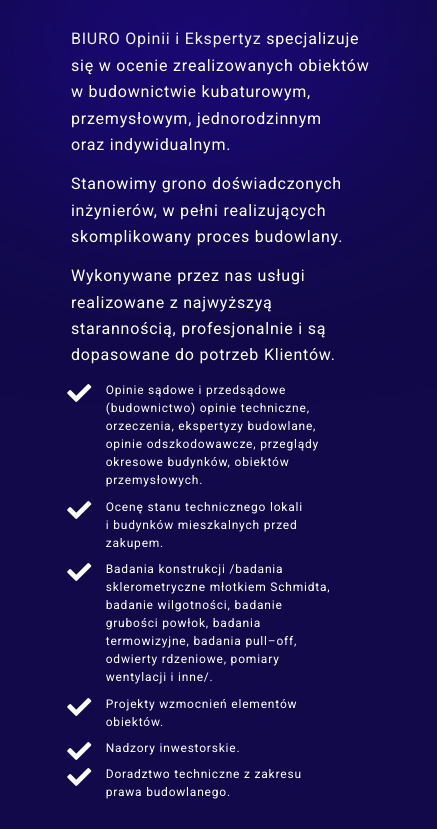
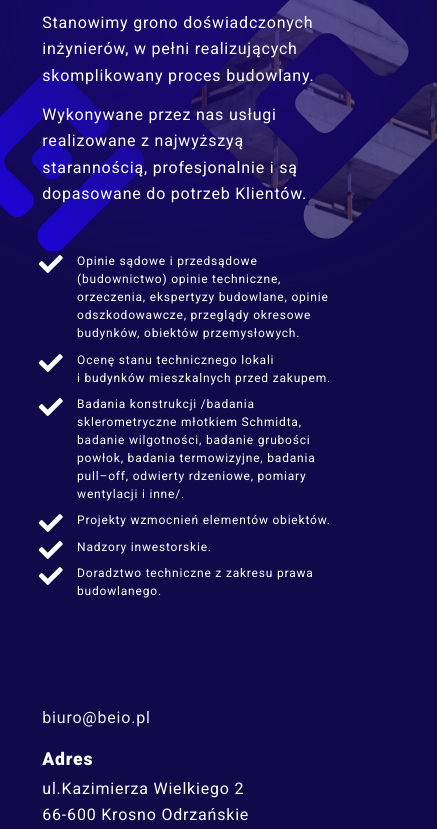
Before and after one commit to RoboWeb/Simple-Pages-Skeleton, a website: page index.html in a window 390 px wide. Shown: the part 677-1506 px from the top of the page, 437 px wide, since content can reach past the window. Drawn offline with Linux system fonts and the light colour scheme; animation ran at ten frames a second.

Commit message:
Added mobile styles

```diff
--- a/assets/sass/base/_page.scss
+++ b/assets/sass/base/_page.scss
@@ -24,11 +24,17 @@
 
 		// Prevents animation/transition "flicker" on page load.
 		// Automatically added/removed by js/main.js.
-			&.is-loading {
-				*, *:before, *:after {
-					@include vendor('animation', 'none !important');
-					@include vendor('transition', 'none !important');
-				}
+		&.is-loading {
+			*, *:before, *:after {
+				@include vendor('animation', 'none !important');
+				@include vendor('transition', 'none !important');
 			}
+		}
 
 	}
+
+	.row.flex {
+		@include breakpoint(xsmall) {
+			flex-direction: column;
+		}
+	}
--- a/assets/sass/base/_typography.scss
+++ b/assets/sass/base/_typography.scss
@@ -67,6 +67,14 @@
 
 	h2 {
 		font-size: 2.75em;
+
+		@include breakpoint(small) {
+			font-size: 2.5em;
+		}
+
+		@include breakpoint(xsmall) {
+			font-size: 2em;
+		}
 	}
 
 	h3 {
--- a/assets/sass/components/_section.scss
+++ b/assets/sass/components/_section.scss
@@ -13,6 +13,7 @@
 			color: _palette(fg-light);
 			position: relative;
 			margin: 0 0 (_size(element-margin) * 1.1) 0;
+			line-height: 1.3;
 			a {
 				font-weight: _font(weight-bold);
 			}
--- a/assets/sass/layout/_header.scss
+++ b/assets/sass/layout/_header.scss
@@ -25,5 +25,23 @@ header#header {
         @include breakpoint(medium) {
             transform: translateX(3em);
         }
+
+        @include breakpoint(small) {
+            transform: translateX(1.5em);
+        }
+
+        @include breakpoint(xsmall) {
+            min-width: 80vw;
+            max-width: 90vw;
+            transform: translateX(0);
+            margin: 0 auto;
+            background-position: center;
+        }
+    }
+
+    h1 {
+        @include breakpoint(xsmall) {
+            text-align: center;
+        }
     }
 }
--- a/assets/sass/layout/_landing.scss
+++ b/assets/sass/layout/_landing.scss
@@ -6,6 +6,10 @@ body {
     height: 100vh;
     min-height: 100vh;
     overflow-x: hidden;
+
+    @include breakpoint(small) {
+        padding: 7vh 0 1vh 0;
+    }
 }
 
 header#header,
@@ -29,12 +33,27 @@ footer#footer,
     .column {
         padding-right: 4vw;
     }
+
+    @include breakpoint(large) {
+        .column {
+            &.left {
+                margin-bottom: 2em;
+            }
+        }
+    }
 }
 
 footer#footer {
     .address {
         float: right;
         width: 76%;
+    }
+
+    @include breakpoint(xsmall) {
+        .address {
+            float: left;
+            width: 100%;
+        }
     }
 }
 
@@ -50,6 +69,17 @@ footer#footer {
     right: -23vw;
     width: 109vw;
     height: auto;
+
+    @include breakpoint(medium) {
+        top: unset;
+        bottom: 0;
+        right: -22vw;
+        opacity: 0.6;
+    }
+
+    @include breakpoint(small) {
+        bottom: -10%;
+    }
 }
 
 #logoClipPath,
@@ -71,6 +101,18 @@ footer#footer {
     width: 47vw;
     height: auto;
     @include vendor('transition', 'transform #{_duration(transition)} #{_easing(ease-out-sine)}');
+
+    @include breakpoint(medium) {
+        position: fixed;
+        top: unset;
+        bottom: -10%;
+        right: 0;
+    }
+
+    @include breakpoint(small) {
+        right: unset;
+        left: -10vw;
+    }
 }
 
 .content--canvas {
--- a/assets/sass/libs/_skel.scss
+++ b/assets/sass/libs/_skel.scss
@@ -295,6 +295,8 @@
 			.\-2u#{$x} { margin-left: 16.6666666667% }
 			.\-1u#{$x} { margin-left: 8.3333333333% }
 
+			.hide#{$x} { display: none; }
+
 	}
 
 	/// Utility mixin for grid.
@@ -532,8 +534,6 @@
 						&.align-items-stretch {
 							align-items: stretch;
 						}
-
-
 					}
 
 				// Gutters (0%).
--- a/assets/sass/main.scss
+++ b/assets/sass/main.scss
@@ -27,7 +27,7 @@
 				containers: 90vw
 			),
 			small: (
-				containers: (98%, true),
+				containers: (95%, true),
 				grid: ( gutters: 1.25em )
 			)
 		)
--- a/index.html
+++ b/index.html
@@ -31,7 +31,7 @@
 	 crossorigin="anonymous">
 
 	<!-- main style -->
-	<link rel="stylesheet" href="assets/css/main.css?v=0.0.7" />
+	<link rel="stylesheet" href="assets/css/main.css?v=0.0.8" />
 </head>
 
 <body id="top">
@@ -48,21 +48,21 @@
 
 	<div id="main" class="container">
 		<div class="row">
-			<div class="8u$ -1u 6u$(large) -1u(large) 6u$(medium) -2u(medium)">
+			<div class="8u$ -1u 6u$(large) -1u(large) 6u$(medium) -2u(medium) 10u$(xsmall) -1u(xsmall)">
 				<header>
 					<h2>Potrzebujesz fachowej opinii biegłego?</h2>
-					<p>Zadzwoń <a href="tel:+48660450275">+48&nbsp;660&nbsp;450&nbsp;275</a> lub napisz na <a id="bodyMail" class="letters_here"
-						 href="#gotohell"></a></p>
+					<p>Zadzwoń <a href="tel:+48660450275">+48&nbsp;660&nbsp;450&nbsp;275</a> lub&nbsp;napisz&nbsp;na <a id="bodyMail"
+						 class="letters_here" href="#gotohell"></a></p>
 				</header>
 			</div>
-			<div class="4u -1u 10u$(large) -1u(large) 9$(medium) -2u(medium) column left">
+			<div class="4u -1u 10u$(large) -1u(large) 9$(medium) -2u(medium) 10u$(small) -2u(small) -1u(xsmall) column left">
 				<p><a href="http://beio.pl">BIURO Opinii i&nbsp;Ekspertyz</a> specjalizuje się w&nbsp;ocenie zrealizowanych
 					obiektów w&nbsp;budownictwie kubaturowym, przemysłowym, jednorodzinnym oraz&nbsp;indywidualnym.</p>
 				<p>Stanowimy grono doświadczonych inżynierów, w&nbsp;pełni realizujących skomplikowany proces budowlany.</p>
 				<p>Wykonywane przez&nbsp;nas usługi realizowane z&nbsp;najwyższyą starannością, profesjonalnie i&nbsp;są dopasowane
 					do&nbsp;potrzeb Klientów.</p>
 			</div>
-			<div class="4u$ 10u$(large) -1u(large) 9u$(medium) -2u(medium) column right">
+			<div class="4u$ 10u$(large) -1u(large) 9u$(medium) -2u(medium) 10u$(small) -2u(small) -1u(xsmall) column right">
 				<ul class="iconized">
 					<li class="ico-check">Opinie sądowe i&nbsp;przedsądowe (budownictwo) opinie techniczne, orzeczenia, ekspertyzy
 						budowlane, opinie
@@ -81,13 +81,12 @@
 
 	<footer id="footer" class="container">
 		<div class="row flex align-items-stretch">
-			<div class="1u 2u(medium)">&nbsp;</div>
-			<div class="8u 6u(large)">
+			<div class="1u 2u(medium) hide(xsmall)">&nbsp;</div>
+			<div class="8u 6u(large) 10u$(xsmall) -1u(xsmall)">
 				<h4>&nbsp;</h4>
 				<a id="footerMail" class="letters_here" href="#gotohell"></a>
-
 			</div>
-			<div class="3u$ 6u$(large)">
+			<div class="3u$ 6u$(large) 10u$(xsmall) -1u(xsmall)">
 				<div class="address">
 					<h4>Adres</h4>
 					<p>ul.Kazimierza Wielkiego 2<br />
```
Also changed, not shown: assets/css/main.css, assets/css/main.min.css, 2 other files.
